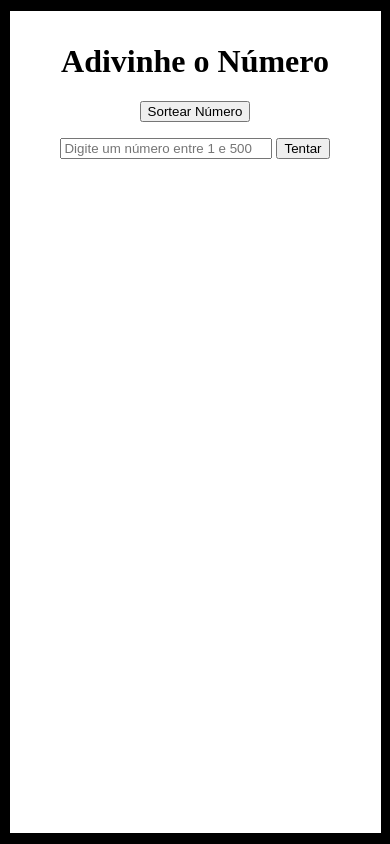
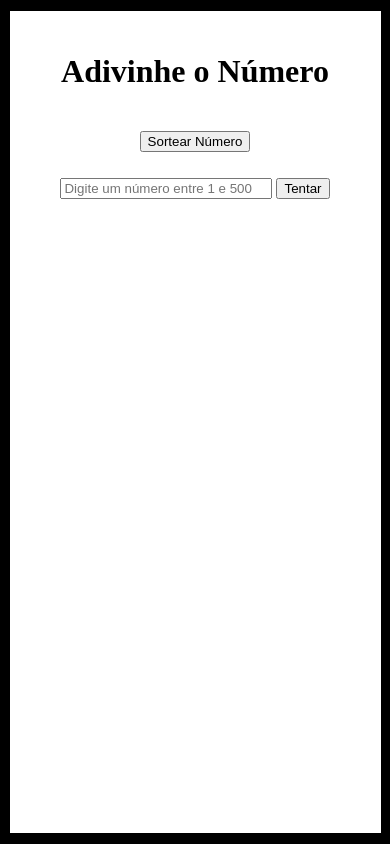
Before and after one commit to Uberdanalmeida/Imersao-dev-alura, a plain HTML site: page index.html in a window 390 px wide. Drawn offline with Linux system fonts and the light colour scheme.

Commit message:
Adicionando espaço no h1 , button e input do modo mobile.

```diff
--- a/style.css
+++ b/style.css
@@ -41,4 +41,12 @@ span {
         height: 95%;
         width: 90%;
     }
+
+    h1 {
+        padding: 10px;
+    }
+
+    input, button {
+        margin-top: 10px;
+    }
 }
```
